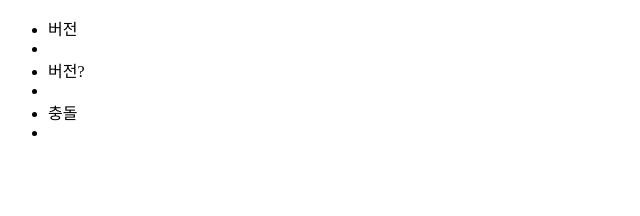
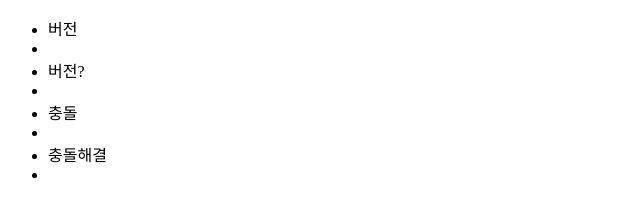
Before and after one commit to badakang/musim, a plain HTML site: page index.html in a window 1280 px wide. Shown: the whole page, without its empty margins (0-640 px from the left). Drawn offline with Linux system fonts and the light colour scheme.

Commit message:
충돌해결

```diff
--- a/index.html
+++ b/index.html
@@ -9,6 +9,7 @@
         <li>버전<li>
         <li>버전?<li>
         <li>충돌<li>
+        <li>충돌해결<li>
     </ul>
   </body>
 </html>
```
